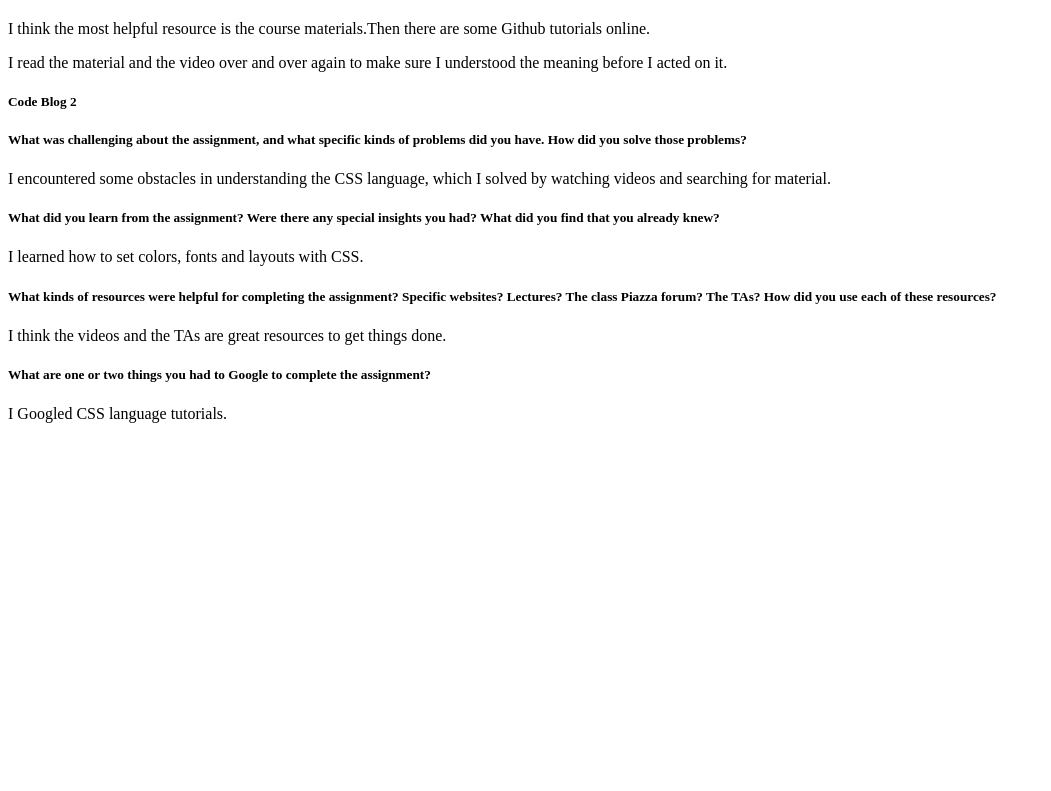
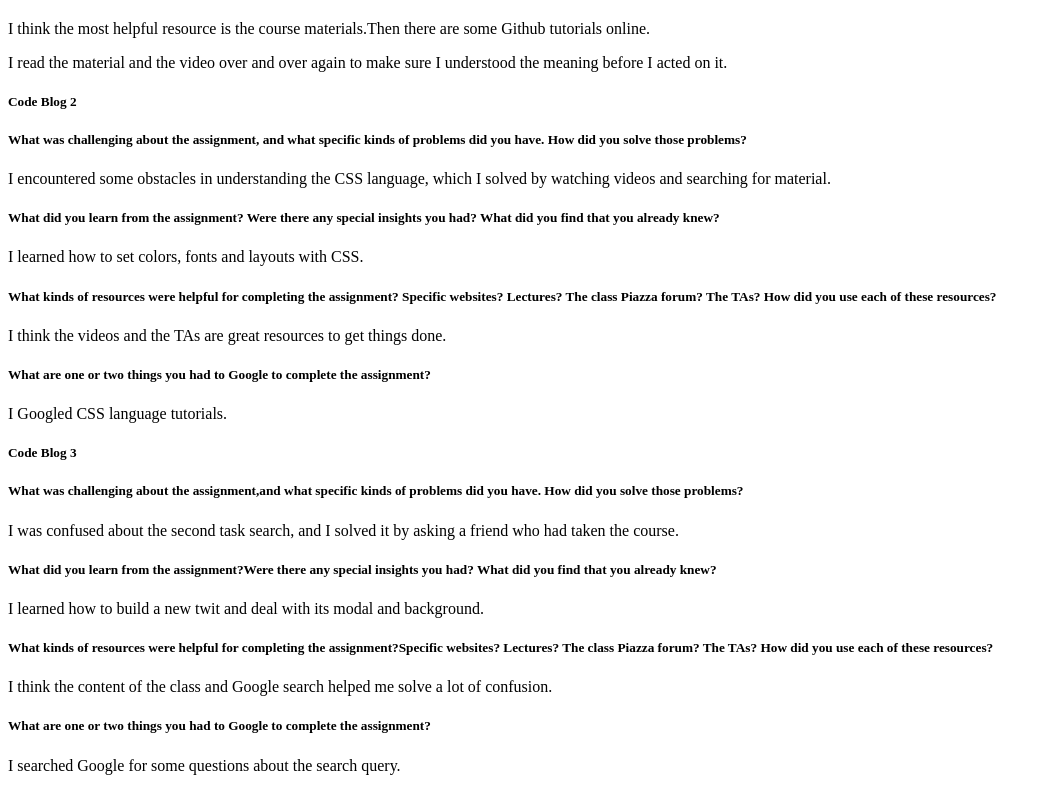
Before and after one commit to YangWang0424/CS290, a plain HTML site: page blog.html in a window 1280 px wide. Shown: the part 552-1343 px from the top of the page, without its empty margins (0-1051 px from the left). Before the commit the page ends 991 px from the top, so only its background shows below. Drawn offline with Linux system fonts and the light colour scheme.

Commit message:
new blog.html

```diff
--- a/blog.html
+++ b/blog.html
@@ -39,5 +39,18 @@
         <h5> What are one or two things you had to Google to complete the assignment? </h5>
         <p> I Googled CSS language tutorials. </p>
 
+
+	<h5>Code Blog 3</h5>
+
+	<h5> What was challenging about the assignment,and what specific kinds of problems did you have. How did you solve those problems? </h5>
+	<p> I was confused about the second task search, and I solved it by asking a friend who had taken the course.</p>
+	<h5> What did you learn from the assignment?Were there any special insights you had? What did you find that you already knew? </h5>
+	<p> I learned how to build a new twit and deal with its modal and background.</p>
+	<h5> What kinds of resources were helpful for completing the assignment?Specific websites? Lectures? The class Piazza forum? The TAs? How did you use each of these resources? </h5>
+	<p> I think the content of the class and Google search helped me solve a lot of confusion.</P>
+	<h5> What are one or two things you had to Google to complete the assignment?</h5>
+	<p> I searched Google for some questions about the search query.</P>
+
+
        </body>
 </html>
```
